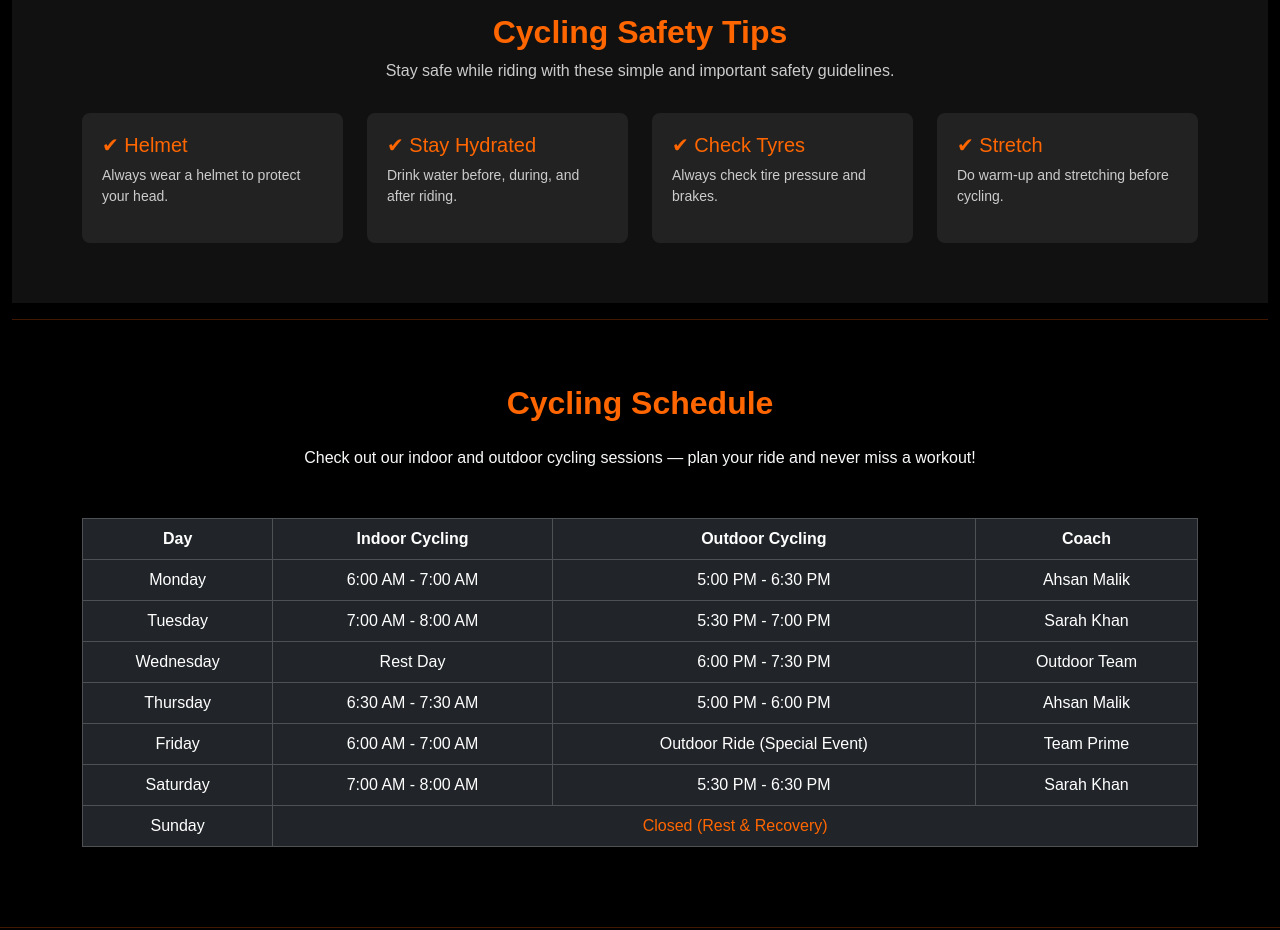
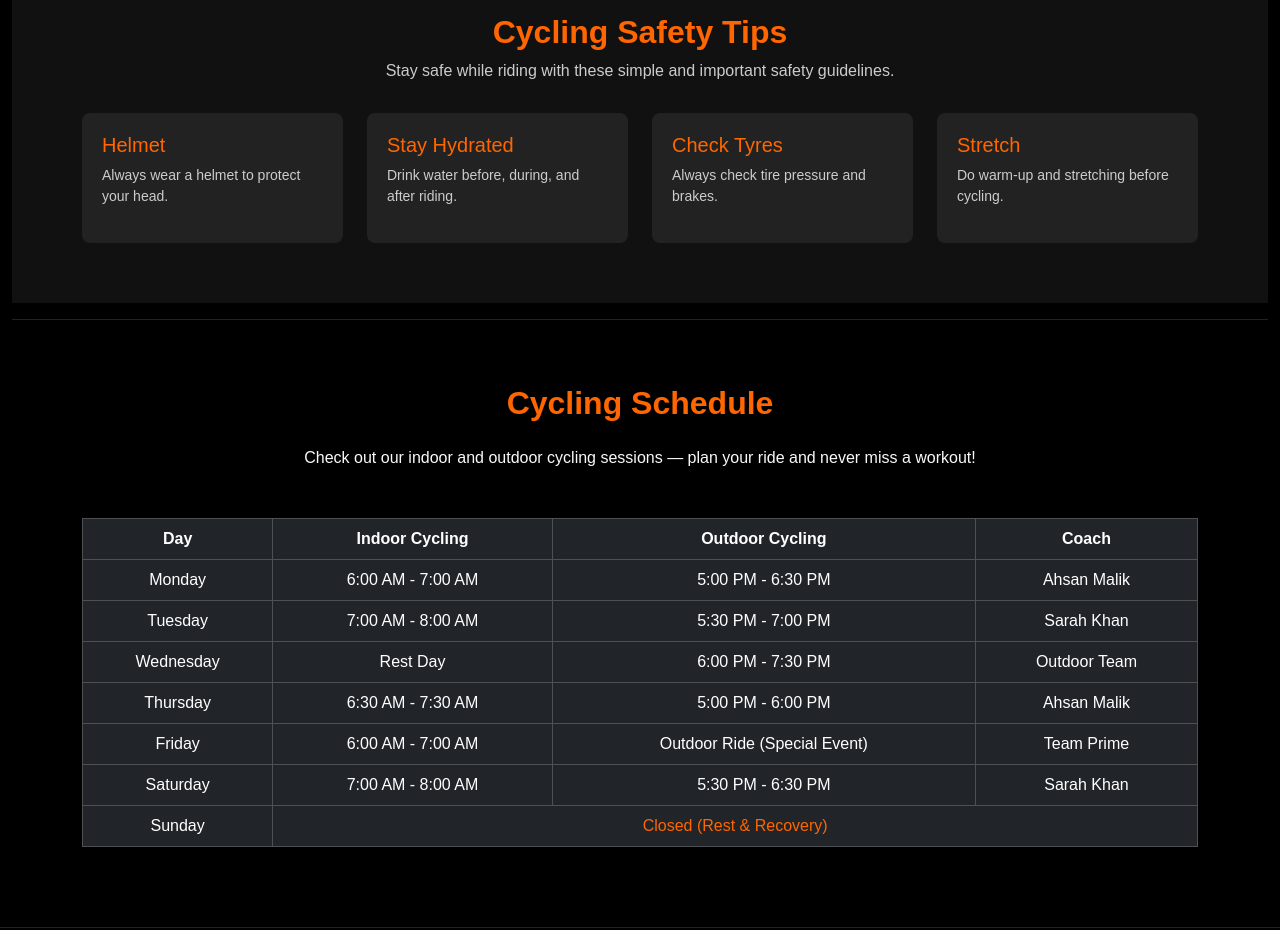
Before and after one commit to hanan-hash/prime-fitness-webste, a plain HTML site: page cycling.html in a window 1280 px wide. Shown: the part 2300-3230 px from the top of the page. Drawn offline with nearby package versions, Linux system fonts and the light colour scheme.

Commit message:
code update

```diff
--- a/cycling.html
+++ b/cycling.html
@@ -174,7 +174,7 @@
       <!-- Tip 1 -->
       <div class="col-md-3 col-6" data-aos="zoom-in">
         <div style="background-color: #222; padding: 20px; margin-bottom: 20px; border-radius: 8px;">
-          <h4 style="color: #ff6600; font-size: 20px;">✔ Helmet</h4>
+          <h4 style="color: #ff6600; font-size: 20px;"> Helmet</h4>
           <p style="color: #ccc; font-size: 14px;">Always wear a helmet to protect your head.</p>
         </div>
       </div>
@@ -182,7 +182,7 @@
       <!-- Tip 2 -->
       <div class="col-md-3 col-6" data-aos="zoom-in">
         <div style="background-color: #222; padding: 20px; margin-bottom: 20px; border-radius: 8px;">
-          <h4 style="color: #ff6600; font-size: 20px;">✔ Stay Hydrated</h4>
+          <h4 style="color: #ff6600; font-size: 20px;"> Stay Hydrated</h4>
           <p style="color: #ccc; font-size: 14px;">Drink water before, during, and after riding.</p>
         </div>
       </div>
@@ -190,7 +190,7 @@
       <!-- Tip 3 -->
       <div class="col-md-3 col-6" data-aos="zoom-in">
         <div style="background-color: #222; padding: 20px; margin-bottom: 20px; border-radius: 8px;">
-          <h4 style="color: #ff6600; font-size: 20px;">✔ Check Tyres</h4>
+          <h4 style="color: #ff6600; font-size: 20px;"> Check Tyres</h4>
           <p style="color: #ccc; font-size: 14px;">Always check tire pressure and brakes.</p>
         </div>
       </div>
@@ -198,7 +198,7 @@
       <!-- Tip 4 -->
       <div class="col-md-3 col-6" data-aos="zoom-in">
         <div style="background-color: #222; padding: 20px; margin-bottom: 20px; border-radius: 8px;">
-          <h4 style="color: #ff6600; font-size: 20px;">✔ Stretch</h4>
+          <h4 style="color: #ff6600; font-size: 20px;"> Stretch</h4>
           <p style="color: #ccc; font-size: 14px;">Do warm-up and stretching before cycling.</p>
         </div>
       </div>
```
